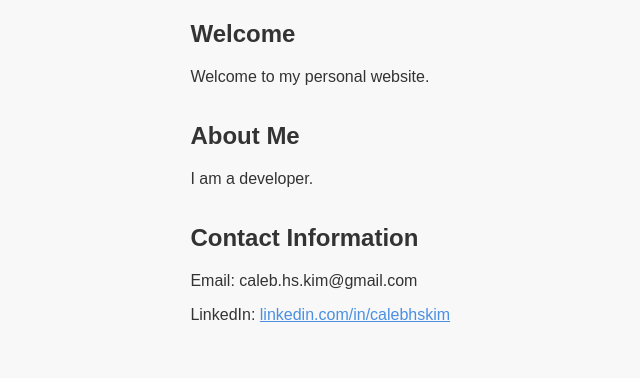
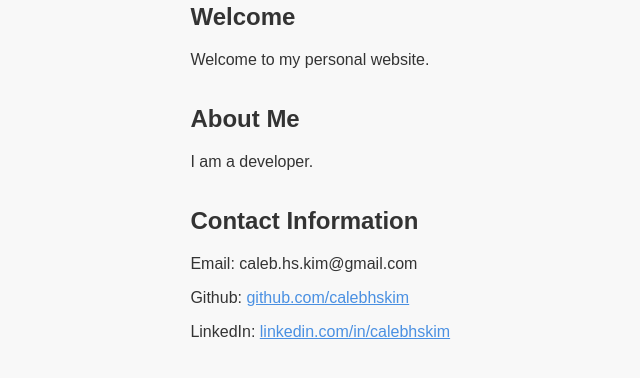
Before and after one commit to calebhskim/calebhskim.github.io, a plain HTML site: page index.html in a window 1280 px wide. Shown: the part 270-648 px from the top of the page, without its empty margins (40-680 px from the left). Drawn offline with Linux system fonts and the light colour scheme.

Commit message:
Add github

```diff
--- a/index.html
+++ b/index.html
@@ -53,6 +53,7 @@
     <div id="contact" class="container">
         <h2>Contact Information</h2>
         <p>Email: caleb.hs.kim@gmail.com</p>
+        <p>Github: <a href="https://github.com/calebhskim">github.com/calebhskim</a></p>
         <p>LinkedIn: <a href="https://linkedin.com/in/calebhskim">linkedin.com/in/calebhskim</a></p>
     </div>
   </div>
```
